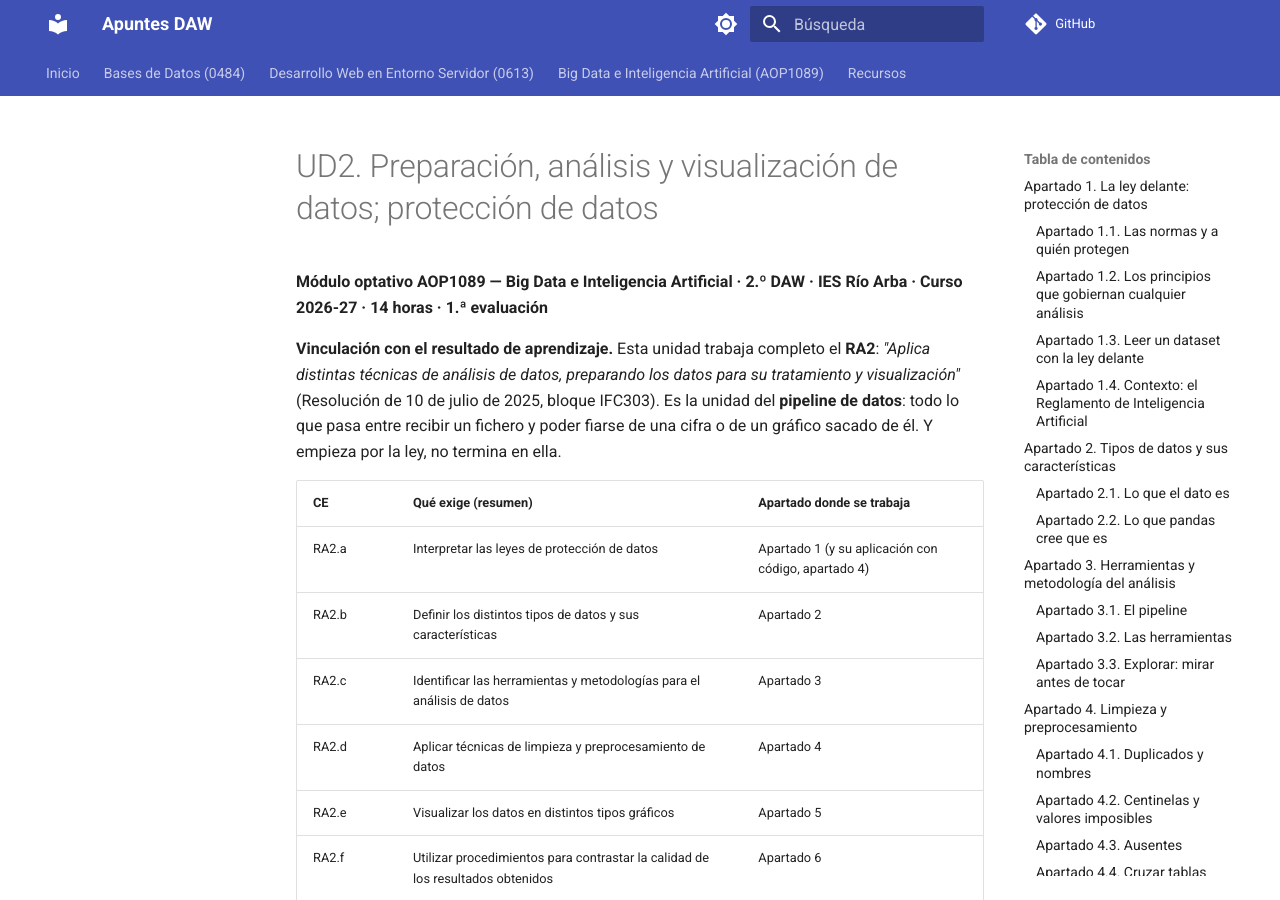
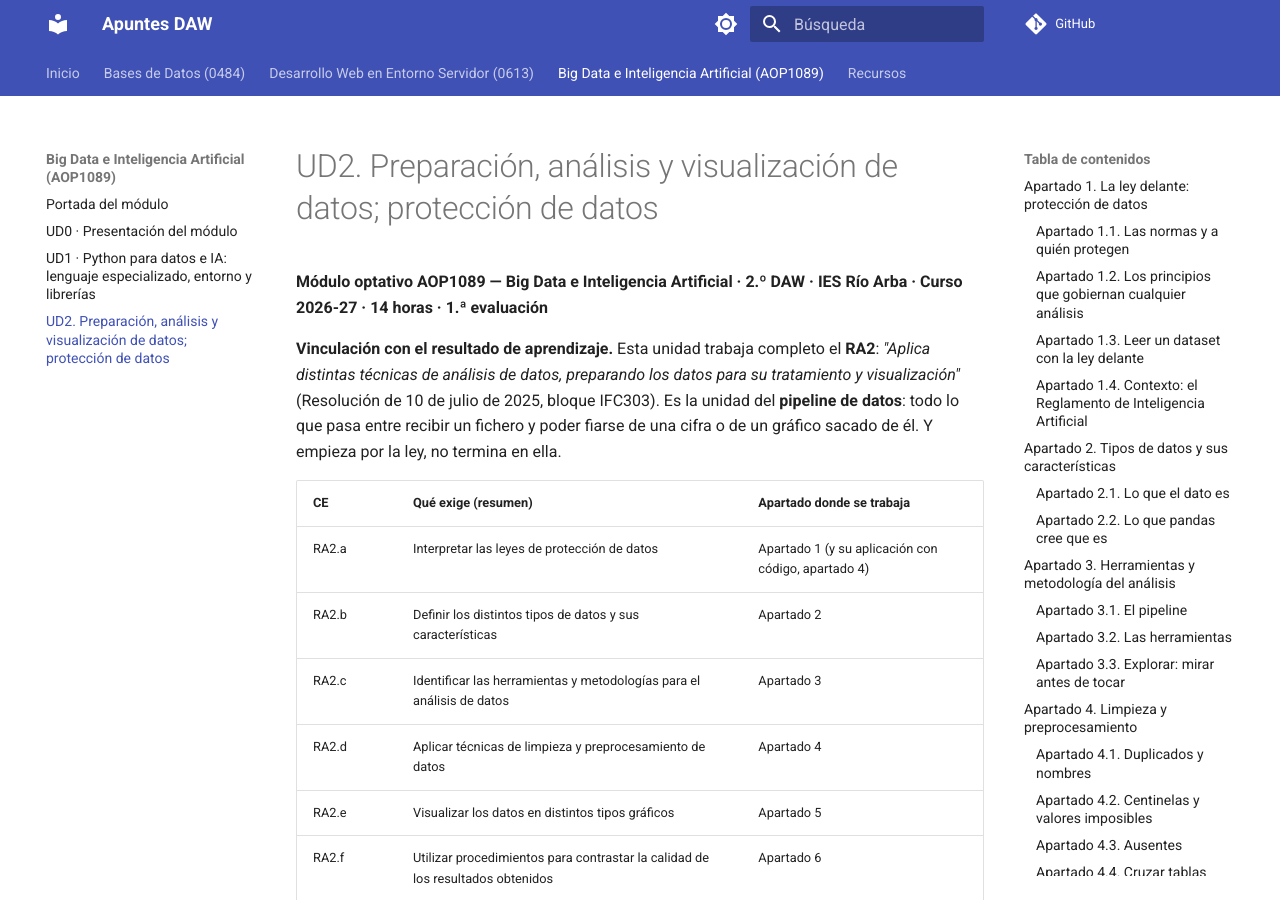
Before and after one commit to codigoRonin/apuntes-daw, an MkDocs documentation site: the page built from docs/big-data-e-inteligencia-artificial/ud2-preparacion-visualizacion-datos.md, in a window 1280 px wide and 900 px high. Built offline with MkDocs 1.6.1 and Material for MkDocs 9.7.7, drawn with Linux system fonts in a browser that asks for light colours; comment, search, counter and statistics services are not loaded.

Commit message:
UD2 BigData fix

```diff
--- a/mkdocs.yml
+++ b/mkdocs.yml
@@ -61,7 +61,7 @@ nav:
       - "Portada del módulo": big-data-e-inteligencia-artificial/index.md
       - "UD0 · Presentación del módulo": big-data-e-inteligencia-artificial/ud0-presentacion.md
       - "UD1 · Python para datos e IA: lenguaje especializado, entorno y librerías": big-data-e-inteligencia-artificial/ud1-python-datos-ia.md
-      - "UD2. Preparación, análisis y visualización de datos; protección de datos": big-data-inteligencia-artificial/ud2-preparacion-visualizacion-datos.md
+      - "UD2. Preparación, análisis y visualización de datos; protección de datos": big-data-e-inteligencia-artificial/ud2-preparacion-visualizacion-datos.md
  # - Proyecto Intermodular (0616):
  #     - "Portada del módulo": proyecto-intermodular/index.md
  #     - "Presentación del módulo": proyecto-intermodular/presentacion.md
```
